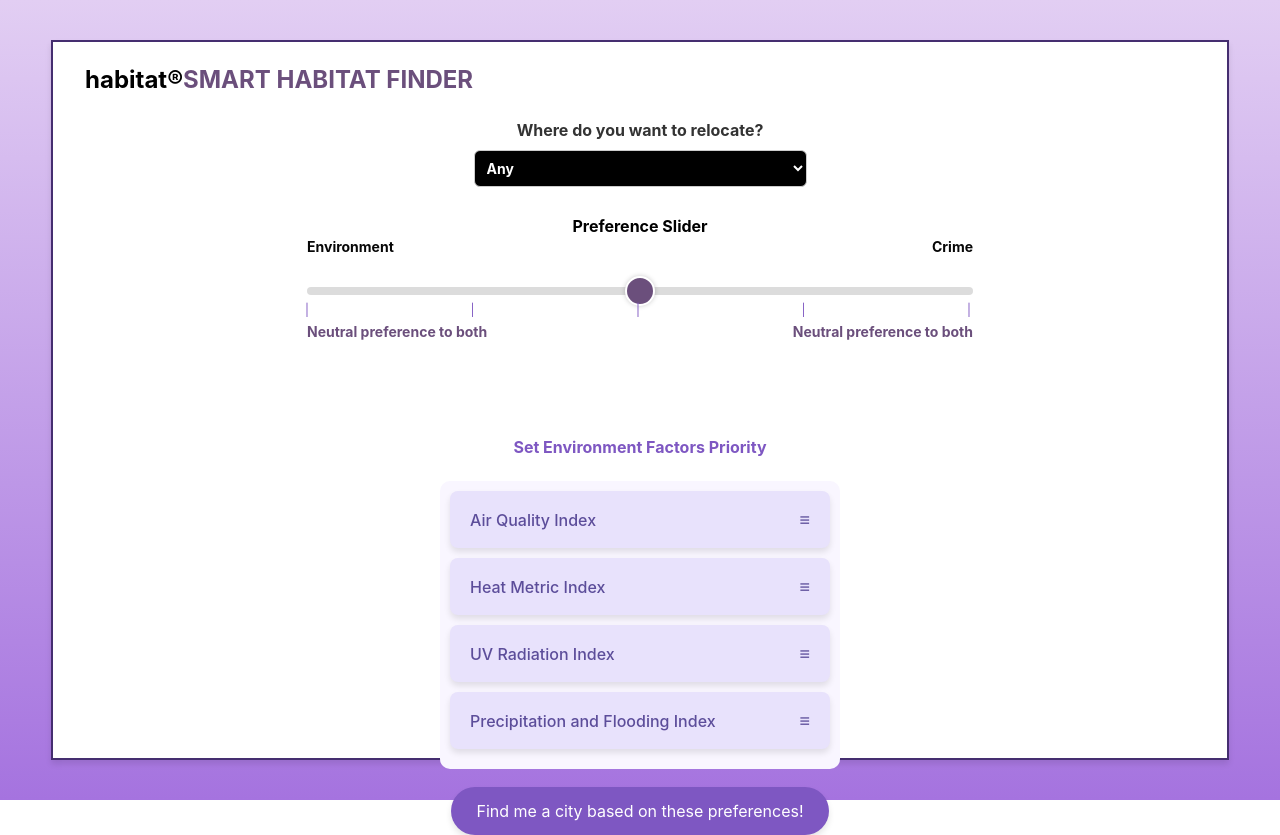
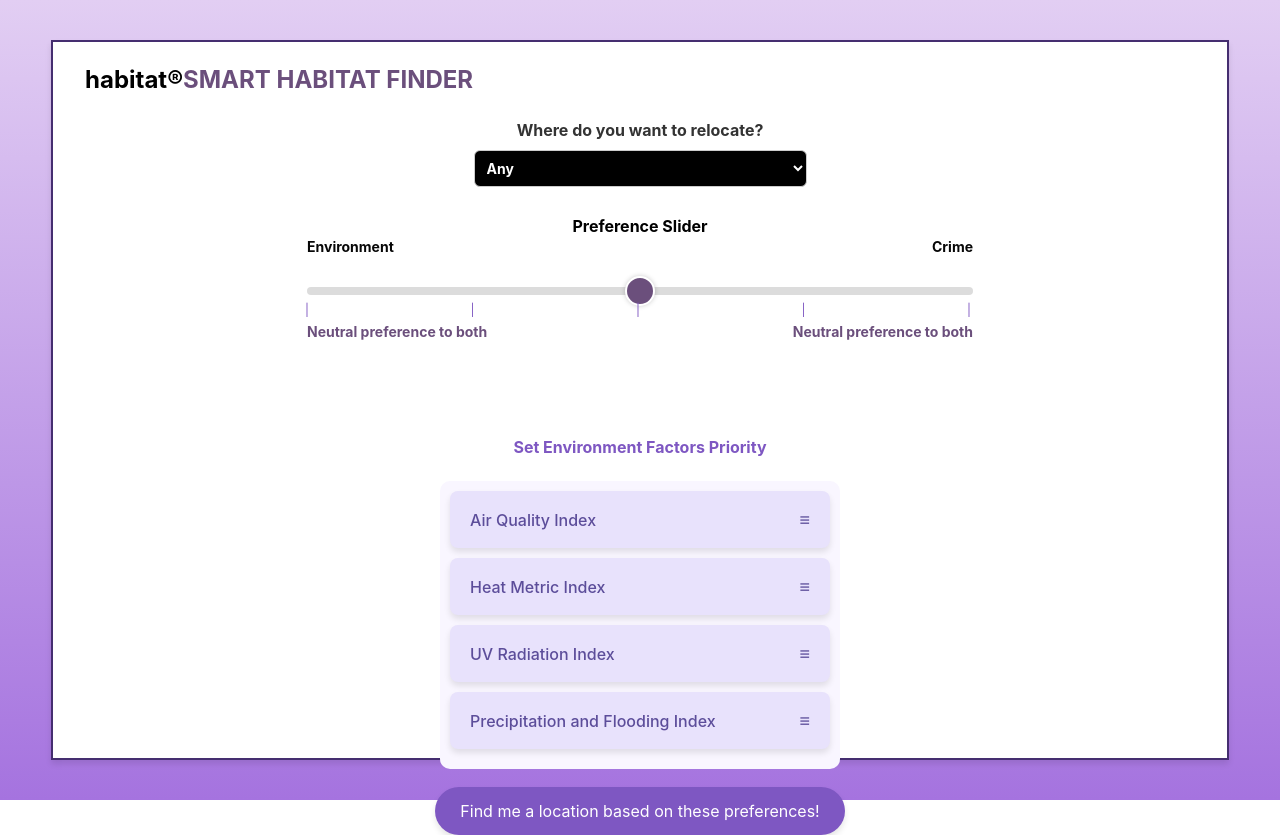
Before and after one commit to rhmodi/SmartHabitat_Frontend, a React (Create React App) app in the folder habitat-finder/: page / in a window 1280 px wide. Built offline with nearby package versions, Linux system fonts and the light colour scheme.

Commit message:
Updated button contain

```diff
--- a/habitat-finder/src/pages/HomePage.js
+++ b/habitat-finder/src/pages/HomePage.js
@@ -208,7 +208,7 @@ const HomePage = () => {
             e.target.style.backgroundColor = "#7e57c2";
           }}
         >
-          Find me a city based on these preferences!
+          Find me a location based on these preferences!
         </button>
         </div>
       </div>
```
